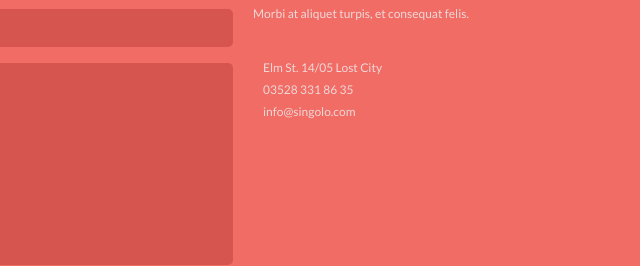
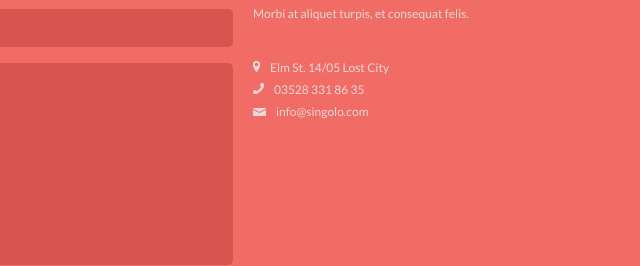
Before and after one commit to Pavel703/singolo, a plain HTML site: page index.html in a window 1280 px wide. Shown: the part 3180-3446 px from the top of the page, 556-1196 px from the left. Drawn offline with Linux system fonts and the light colour scheme; files whose address does not match are found by name.

Commit message:
made pictures in quote

```diff
--- a/index.html
+++ b/index.html
@@ -252,19 +252,19 @@
                     </div>
                     <div class="quote__contact-item">
                         <div class="quote__contact-picture">
-                            <img src="asset/location@1X.png" alt="">
+                            <img src="assets/location@1X.png" alt="">
                         </div>
                         <div class="quote__contact-text">Elm St. 14/05 Lost City</div>
                     </div>
                     <div class="quote__contact-item">
                         <div class="quote__contact-picture">
-                            <img src="asset/phone@1X.png" alt="">
+                            <img src="assets/phone@1X.png" alt="">
                         </div>
                         <div class="quote__contact-text">03528 331 86 35</div>
                     </div>
                     <div class="quote__contact-item">
                         <div class="quote__contact-picture">
-                            <img src="asset/mail@1X.png" alt="">
+                            <img src="assets/mail@1X.png" alt="">
                         </div>
                         <div class="quote__contact-text">info@singolo.com</div>
                     </div>
```
